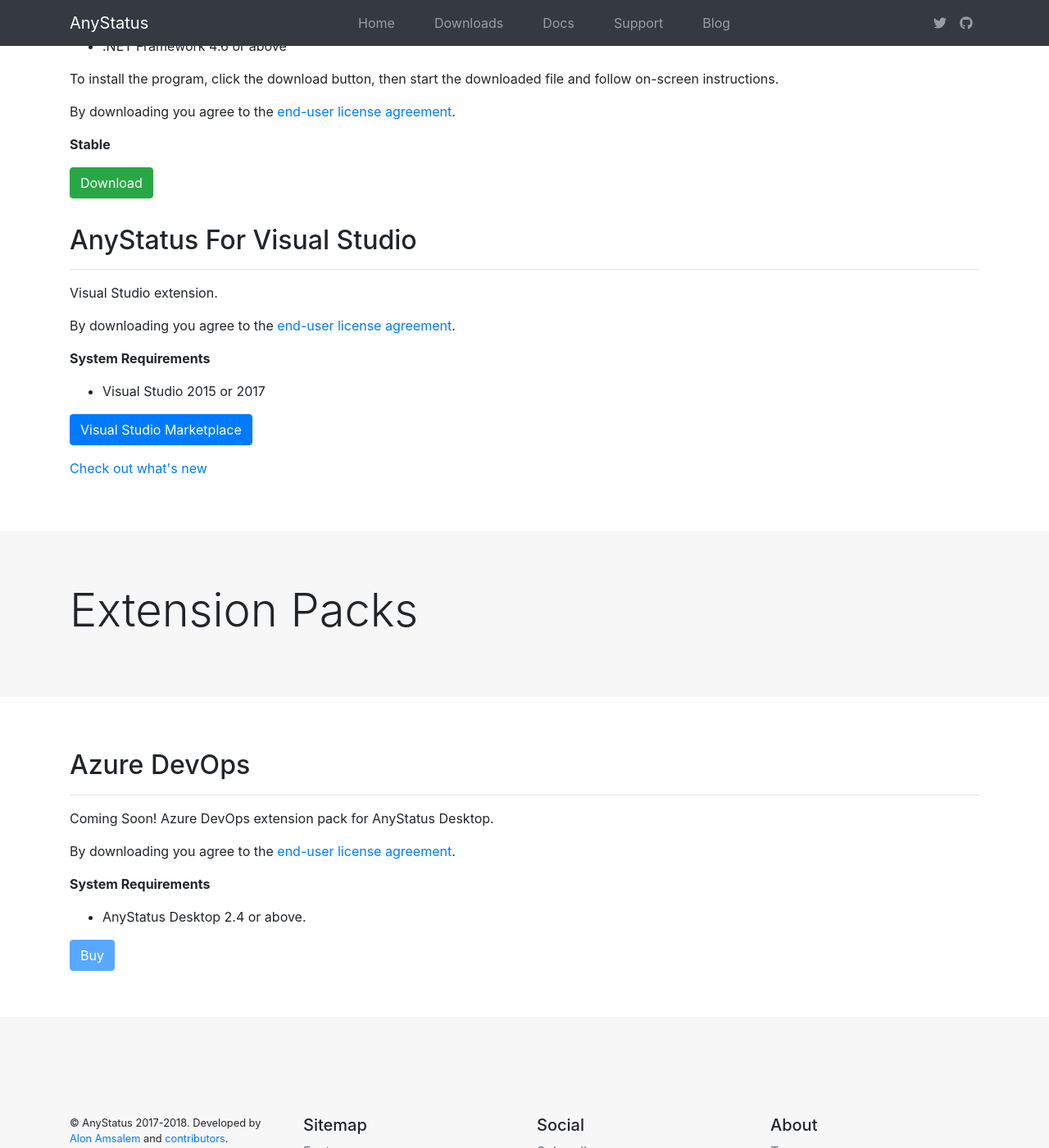
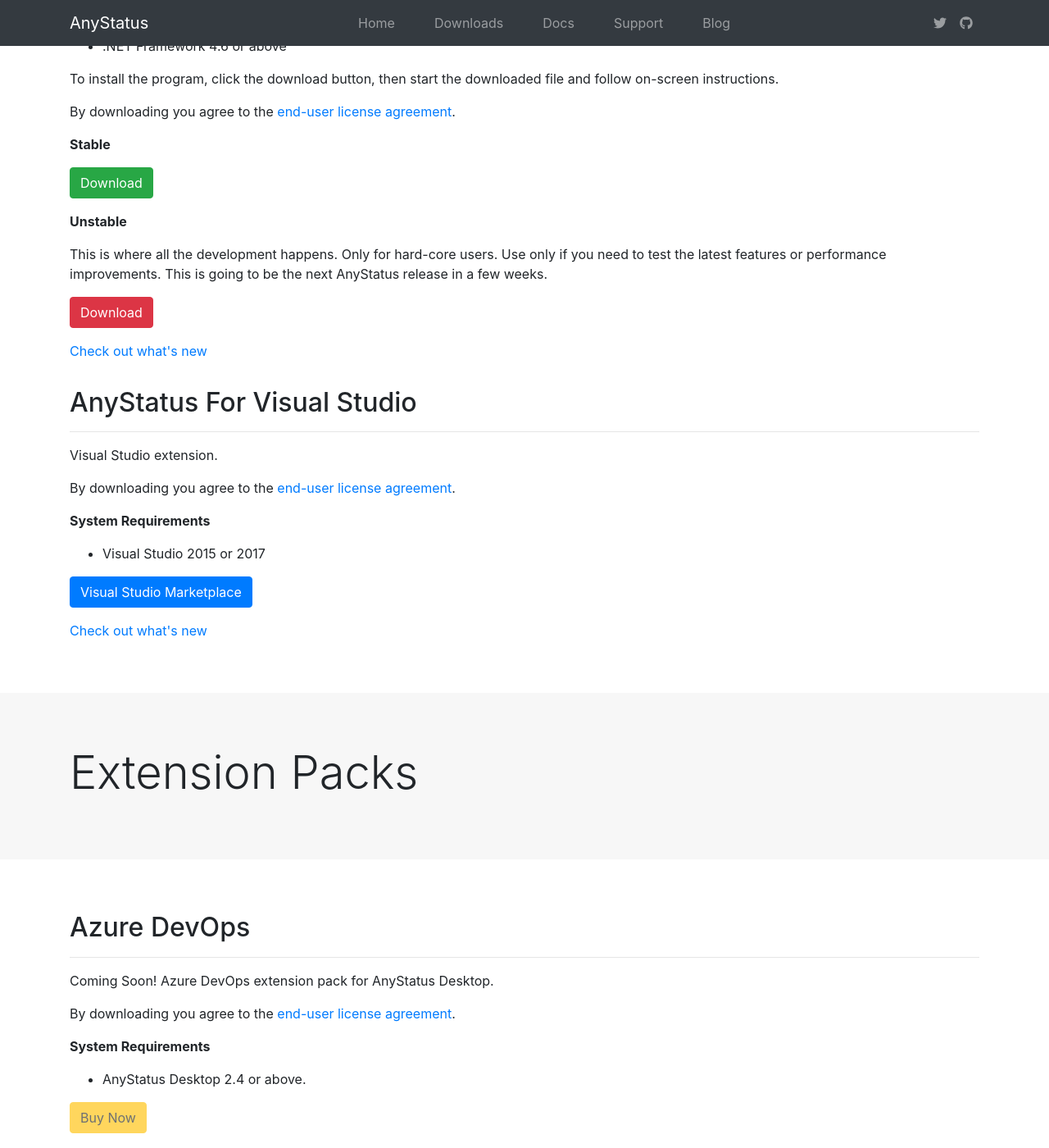
Before and after one commit to AnyStatus/anystatus.github.io, a Jekyll site: the page built from downloads/index.html, in a window 1280 px wide and 1400 px high, scrolled down 383 px. Shown: the whole window at 82% size. Built offline with Jekyll 4.4.1, drawn with Linux system fonts in a browser that asks for light colours; nearby versions of some CDN libraries; comment, search, counter and statistics services are not loaded.

Commit message:
Mr Hyde was here …

```diff
--- a/downloads/index.html
+++ b/downloads/index.html
@@ -25,7 +25,7 @@
                 </a>
             </p>
 
-        <!--
+
             <p><b>Unstable <span id="latest-ver"></span></b></p>
             <p>This is where all the development happens. Only for hard-core users. Use only if you need to test the
                 latest features or performance improvements. This is going to be the next AnyStatus release in a few
@@ -34,7 +34,7 @@
                 <a href="thank-you?v=latest" class="btn btn-danger" onclick="ga('send', 'event', 'Download', 'Desktop');">Download</a>
             </p>
             <p><a href="/docs/changelog">Check out what's new</a></p>
--->
+
         </div>
     </div>
 </div>
@@ -84,9 +84,7 @@
             </p>
             <p></p>
 
-            <p><button class="btn btn-primary" disabled>Buy</button></p>
-            <!-- <p><a class="btn btn-primary" href="#" role="button" onclick="ga('send', 'event', 'Download', 'AzureDevOpsExtensionPack');">Download</a></p> -->
-            <!-- <p><a href="/docs/changelog">Check out what's new</a></p> -->
+            <p><button class="btn btn-warning" disabled>Buy Now</button></p>
         </div>
     </div>
 </div>
```
